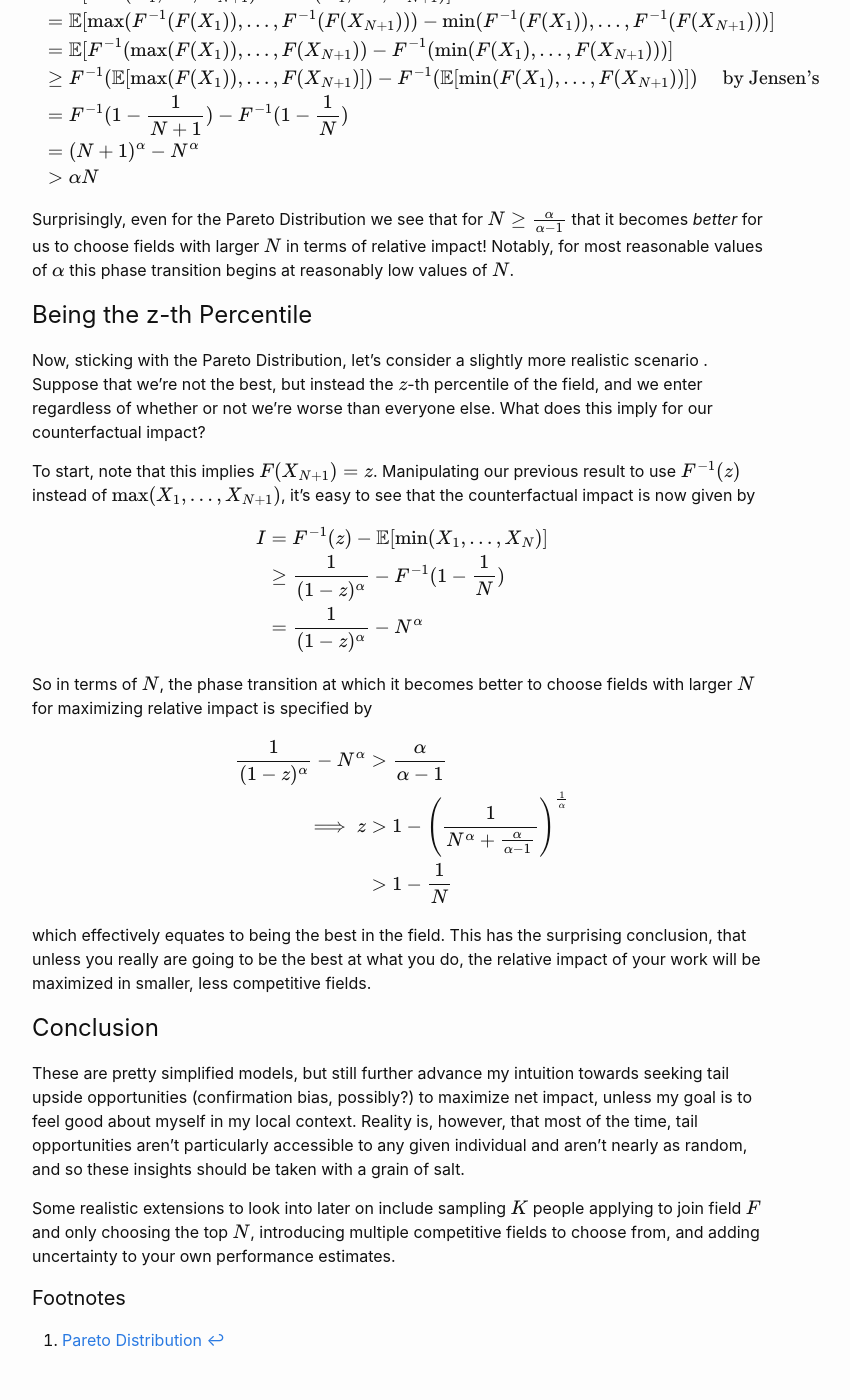
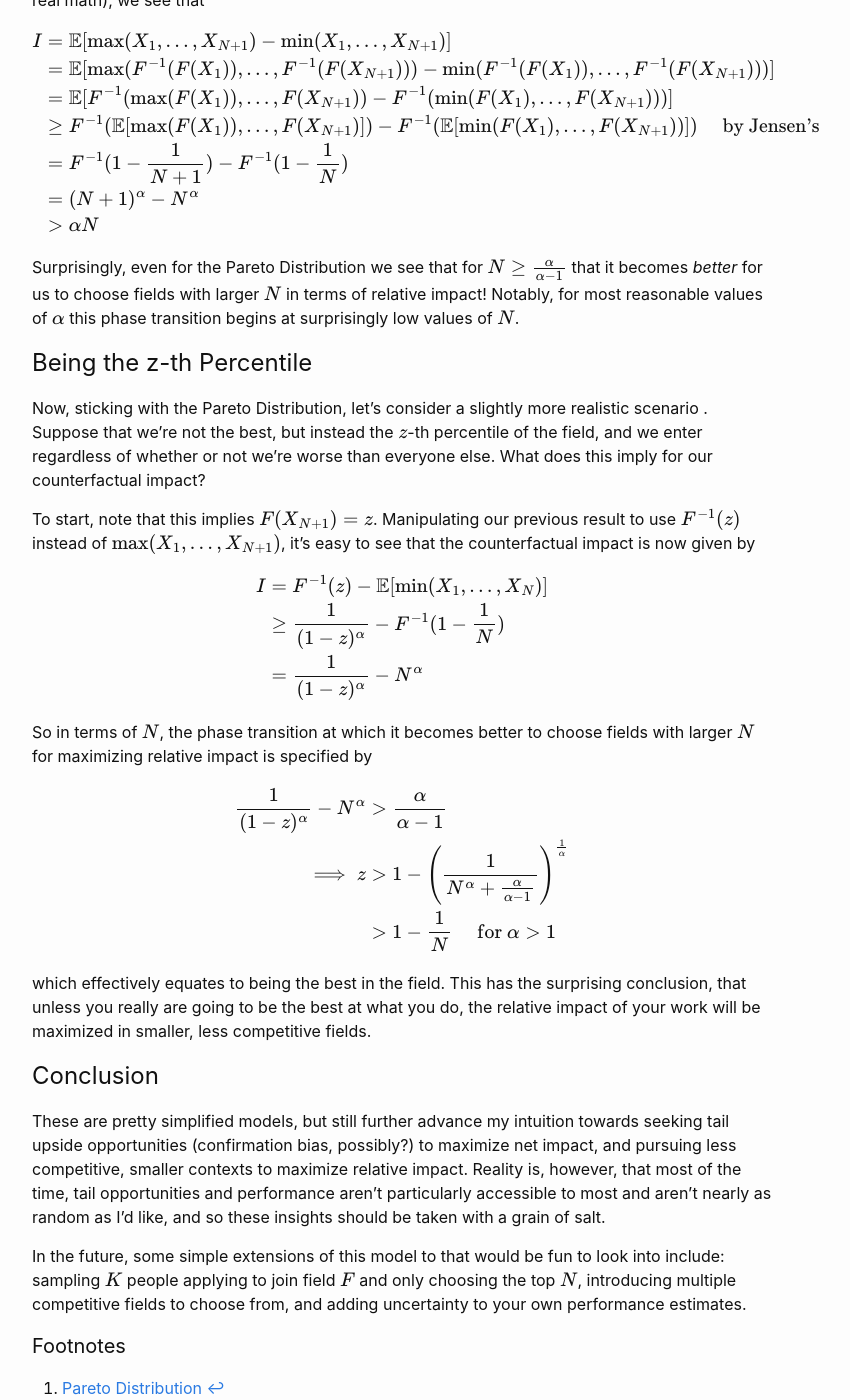
Before and after one commit to rtolsma/rtolsma.github.io, a Jekyll site: the page built from _posts/2023-06-06-counterfactual-impact.markdown, in a window 1280 px wide and 1400 px high, scrolled down 2073 px. Shown: the whole window, without its empty margins (238-1088 px from the left). Built offline with Jekyll 4.4.1, drawn with Linux system fonts in a browser that asks for light colours; formulas are drawn with MathJax 3; comment, search, counter and statistics services are not loaded; some of the changed text lies outside the part shown.

Commit message:
add alpha>1 caveat

```diff
--- a/_posts/2023-06-06-counterfactual-impact.markdown
+++ b/_posts/2023-06-06-counterfactual-impact.markdown
@@ -32,7 +32,7 @@ When is this value large?
 
 Well, if the distribution $$\mathcal{D}$$ has a heavy left tail, then the difference between the average and minimum values will be large, and so the counterfactual impact will be large. But, generally speaking, impact is a non-negative quantity, so the counterfactual impact here is upper bounded by $$\mathbb{E}[X_{N+1}]$$, which naively represents a maximum relative change of $$\frac{1}{N}$$ percent to the field!
 
-For any significantly sized field, this implies that your counterfactual impact is negligible if you don't expect to significantly outperform the average.
+For any significantly sized field, this implies that your _relative_ counterfactual impact is negligible if you don't expect to significantly outperform the average. For many, relative impact is also a proxy for how much pride and value you can derive from your work, so this is a fairly pretty depressing result when the peer group is $$F$$ itself.
 
 # Being the Best
 
@@ -91,7 +91,7 @@ I &= \mathbb{E}[ \max(X_1, \ldots, X_{N+1}) - \min(X_1,\ldots, X_{N+1})] \\
 $$
 
 
-Surprisingly, even for the Pareto Distribution we see that for $$ N \geq \frac{\alpha}{\alpha-1}$$ that it becomes _better_ for us to choose fields with larger $$N$$ in terms of relative impact! Notably, for most reasonable values of $$\alpha$$ this phase transition begins at reasonably low values of $$N$$.
+Surprisingly, even for the Pareto Distribution we see that for $$ N \geq \frac{\alpha}{\alpha-1}$$ that it becomes _better_ for us to choose fields with larger $$N$$ in terms of relative impact! Notably, for most reasonable values of $$\alpha$$ this phase transition begins at surprisingly low values of $$N$$.
 
 
 # Being the z-th Percentile
@@ -114,7 +114,7 @@ $$
 \begin{align*}
 \frac{1}{(1-z)^\alpha} - N^\alpha  &> \frac{\alpha}{\alpha-1} \\
 \implies z &> 1 - \left( \frac{1}{N^\alpha + \frac{\alpha}{\alpha - 1}} \right)^\frac{1}{\alpha} \\
-&> 1 - \frac{1}{N}
+&> 1 - \frac{1}{N} \quad \text{ for } \alpha > 1
 \end{align*}
 $$
 
@@ -124,9 +124,9 @@ which effectively equates to being the best in the field. This has the surprisin
 
 # Conclusion
 
-These are pretty simplified models, but still further advance my intuition towards seeking tail upside opportunities (confirmation bias, possibly?) to maximize net impact, unless my goal is to feel good about myself in my local context. Reality is, however, that most of the time, tail opportunities aren't particularly accessible to any given individual and aren't nearly as random, and so these insights should be taken with a grain of salt.
+These are pretty simplified models, but still further advance my intuition towards seeking tail upside opportunities (confirmation bias, possibly?) to maximize net impact, and pursuing less competitive, smaller contexts to maximize relative impact. Reality is, however, that most of the time, tail opportunities and performance aren't particularly accessible to most and aren't nearly as random as I'd like, and so these insights should be taken with a grain of salt.
 
-Some realistic extensions to look into later on include sampling $$K$$ people applying to join field $$F$$ and only choosing the top $$N$$, introducing multiple competitive fields to choose from, and adding uncertainty to your own performance estimates.
+In the future, some simple extensions of this model to that would be fun to look into include: sampling $$K$$ people applying to join field $$F$$ and only choosing the top $$N$$, introducing multiple competitive fields to choose from, and adding uncertainty to your own performance estimates.
 
 
 #### Footnotes
```
Also changed, not shown: other parts of _posts/2023-06-06-counterfactual-impact.markdown (+1 -1 lines).
